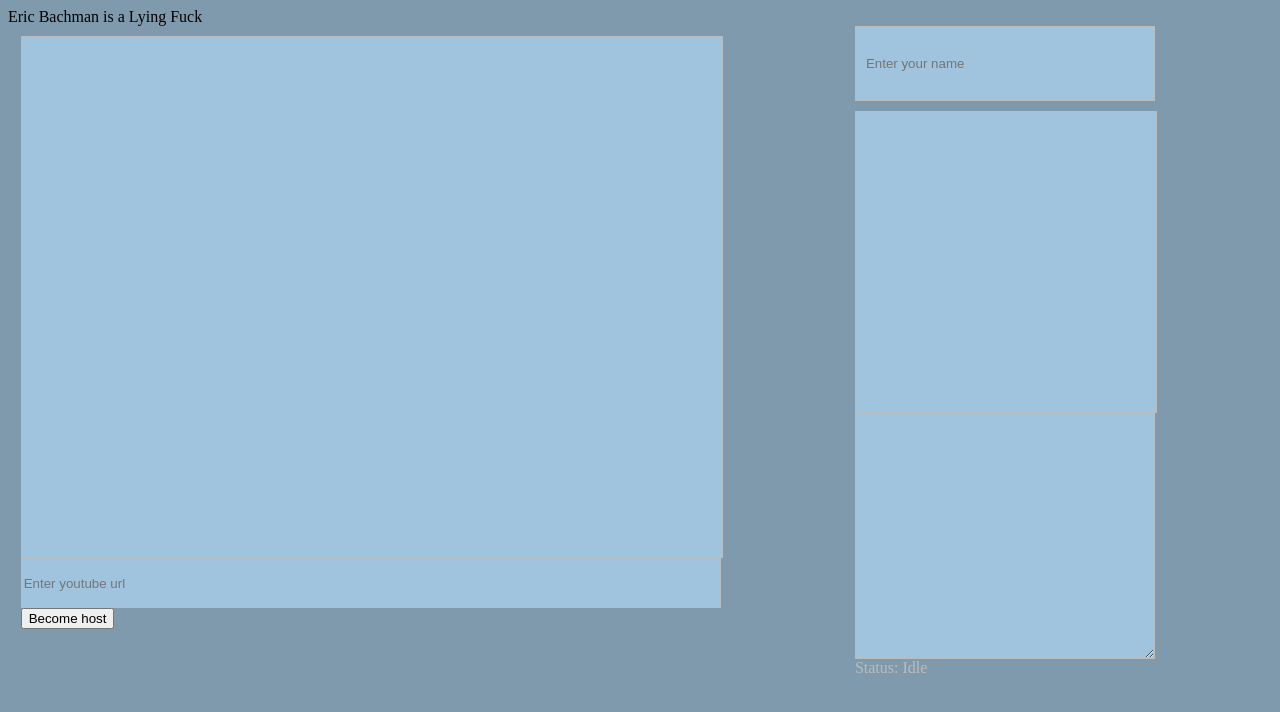
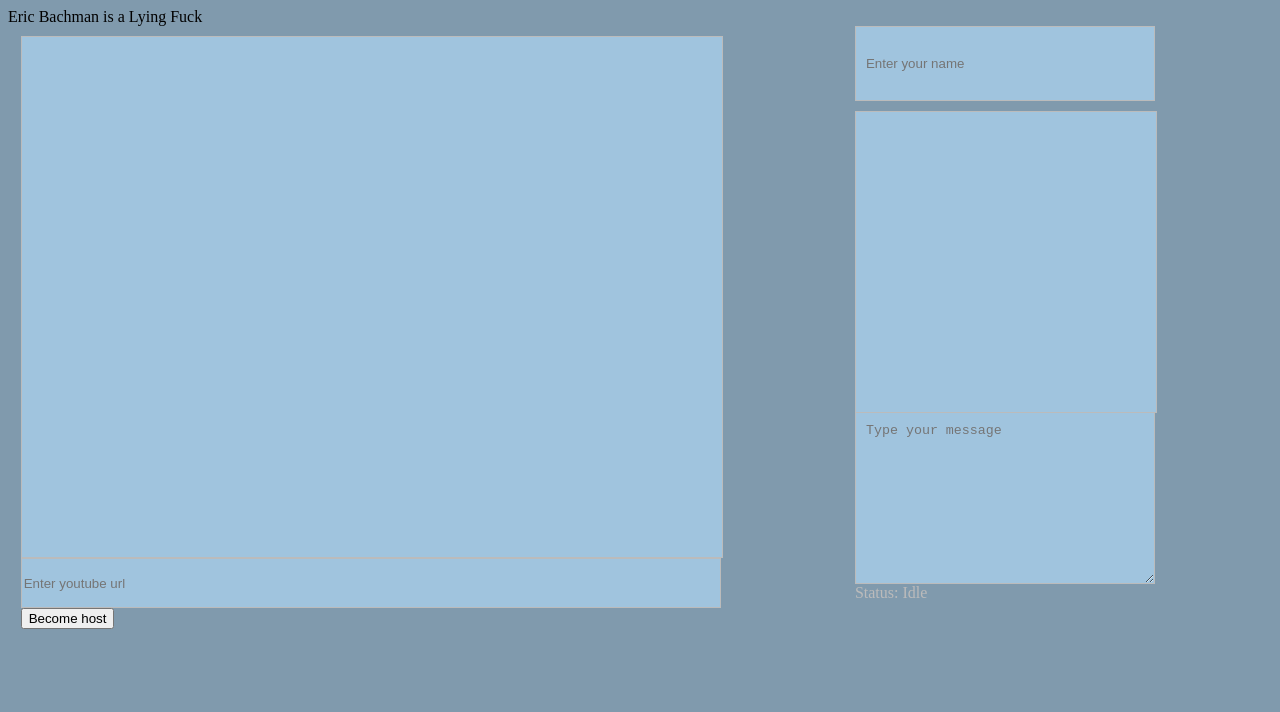
Before and after one commit to tpan496/Cinema3D, a website: page index.html in a window 1280 px wide. Drawn offline with nearby package versions, Linux system fonts and the light colour scheme; no server answers.

```diff
--- a/index.html
+++ b/index.html
@@ -11,7 +11,7 @@
     <div class="chat">
         <input type="text" class="chat-name" placeholder="Enter your name" value=""style="background-color:#A0C4DE;height:75px">
         <div class="chat-messages"style="background-color:#A0C4DE"></div>
-        <textarea class="chat-textarea" rows="15"placholder="Type your message"style="background-color:#A0C4DE"></textarea>
+        <textarea class="chat-textarea" rows="10"placeholder="Type your message"style="background-color:#A0C4DE"></textarea>
         <div class="chat-status">
             Status: <span>Idle</span>
         </div>
```
